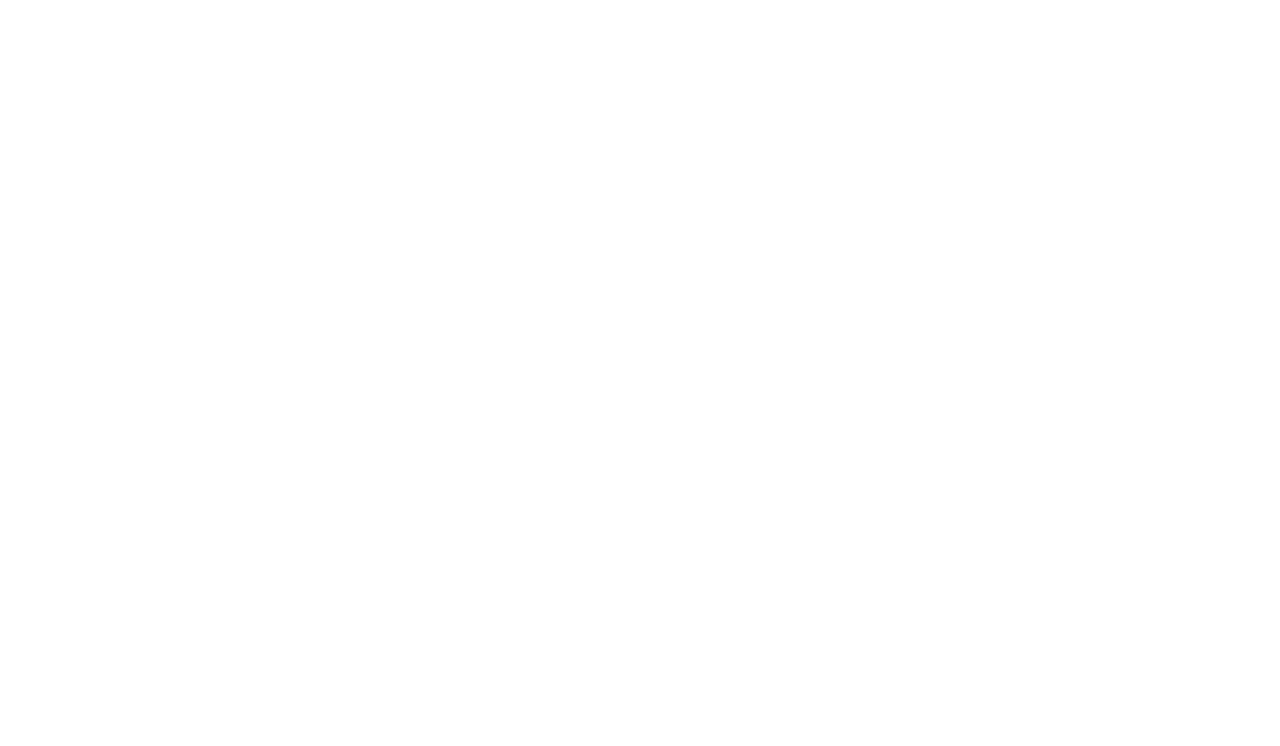
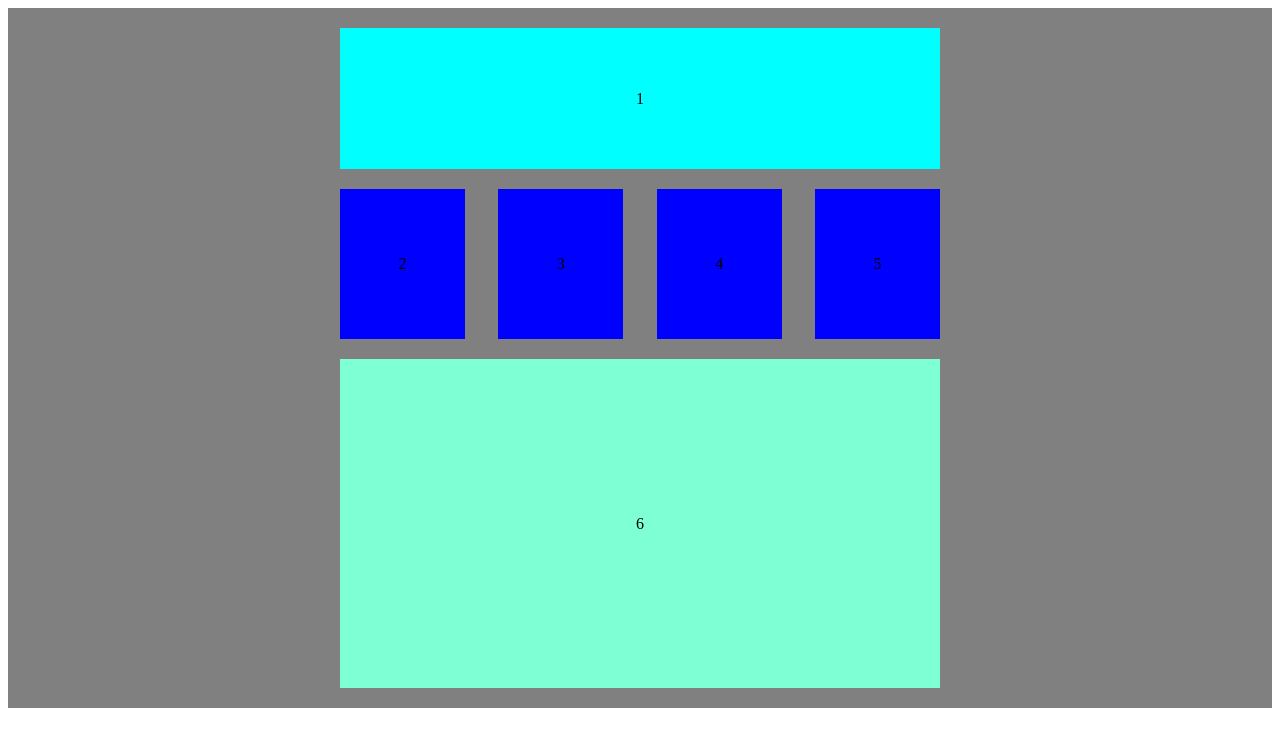
Before and after one commit to akiselev1983/dec-2022-html, a plain HTML site: page lesson2/homework2.1/blocks.html in a window 1280 px wide. Drawn offline with Linux system fonts and the light colour scheme.

Commit message:
add homework2.2

```diff
--- a/lesson2/homework2.1/blocks.html
+++ b/lesson2/homework2.1/blocks.html
@@ -3,8 +3,19 @@
 <head>
     <meta charset="UTF-8">
     <title>Title</title>
+    <link rel="stylesheet" href="xxx.css">
 </head>
 <body>
+<div class="father">
+        <div class="box1">1</div>
+        <div class="box2">
+            <div class="box4">2</div>
+            <div class="box4">3</div>
+            <div class="box4">4</div>
+            <div class="box4">5</div>
+        </div>
+        <div class="box3">6</div>
+</div>
 
 </body>
 </html>
--- a/lesson2/homework2.1/xxx.css
+++ b/lesson2/homework2.1/xxx.css
@@ -0,0 +1,42 @@
+.father {
+    width: 100%;
+    height: 700px;
+    background: gray;
+    display: flex;
+    justify-content: center;
+    align-items: center;
+    flex-direction: column;
+}
+.box1 {
+    width: 600px;
+    height: 150px;
+    background: aqua;
+    margin: 20px;
+    display: flex;
+    justify-content: center;
+    align-items: center;
+
+}
+.box2 {
+    width: 600px;
+    display: flex;
+    justify-content: space-between;
+}
+.box3 {
+    width: 600px;
+    height: 350px;
+    background: aquamarine;
+    margin: 20px;
+    display: flex;
+    justify-content: center;
+    align-items: center;
+}
+.box4 {
+    box-sizing: border-box;
+    background: blue;
+    height: 150px;
+    width: 125px;
+    display: flex;
+    justify-content: center;
+    align-items: center;
+}
```
